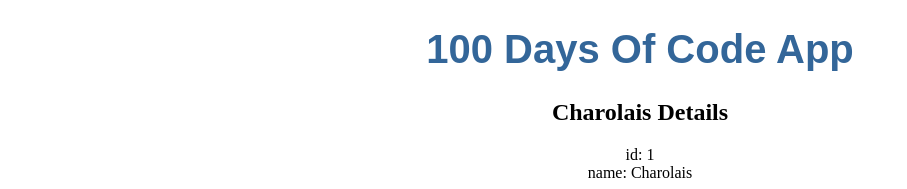
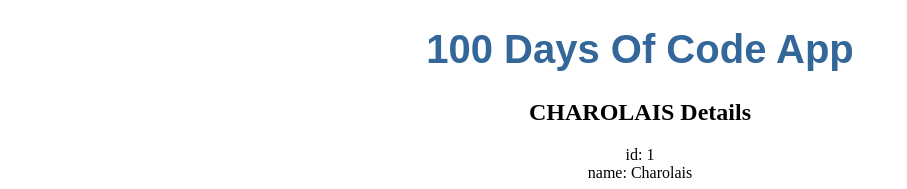
Before and after one commit to diarmaidm/farm, an Angular app: page / in a window 1280 px wide. Shown: the top 189 px of the page, without its empty margins (0-907 px from the left). Built offline with nearby package versions, Linux system fonts and the light colour scheme.

Commit message:
uppercase stock name

```diff
--- a/src/app/stock/stock.component.html
+++ b/src/app/stock/stock.component.html
@@ -1,5 +1,5 @@
 <h2>
-  {{ stock.name }} Details
+  {{ stock.name | uppercase }} Details
 </h2>
 <div><span>id: </span>{{stock.id}}</div>
 <div><span>name: </span>{{stock.name}}</div>
```
